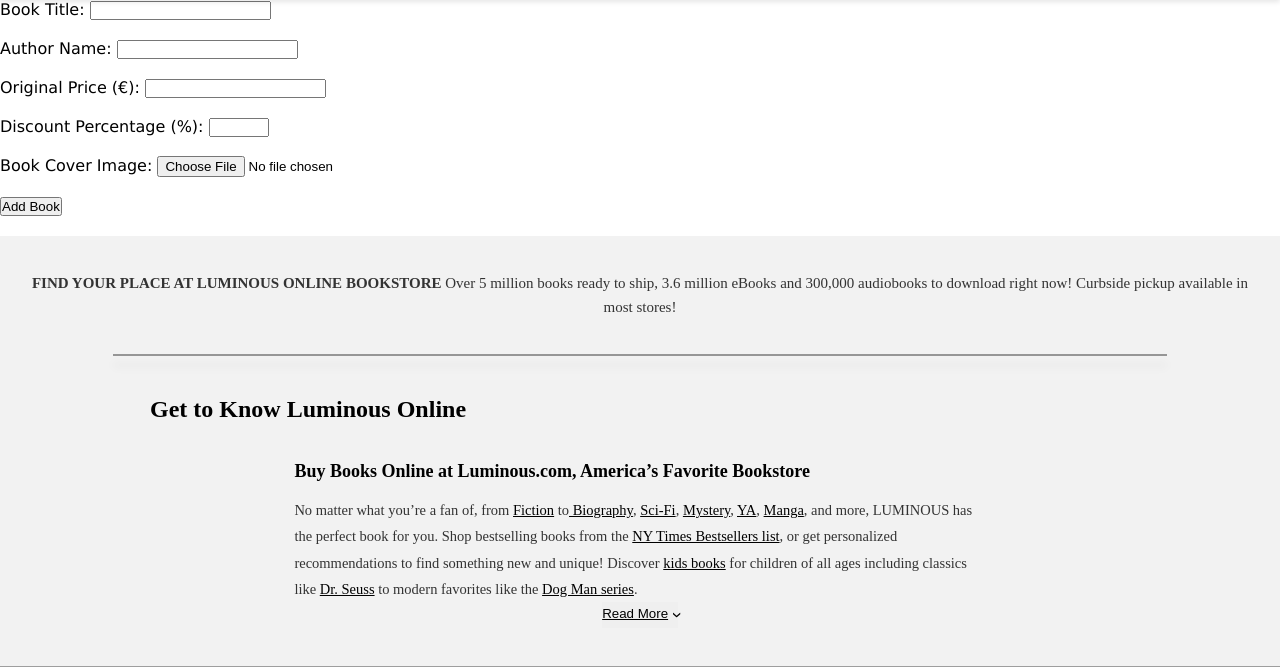
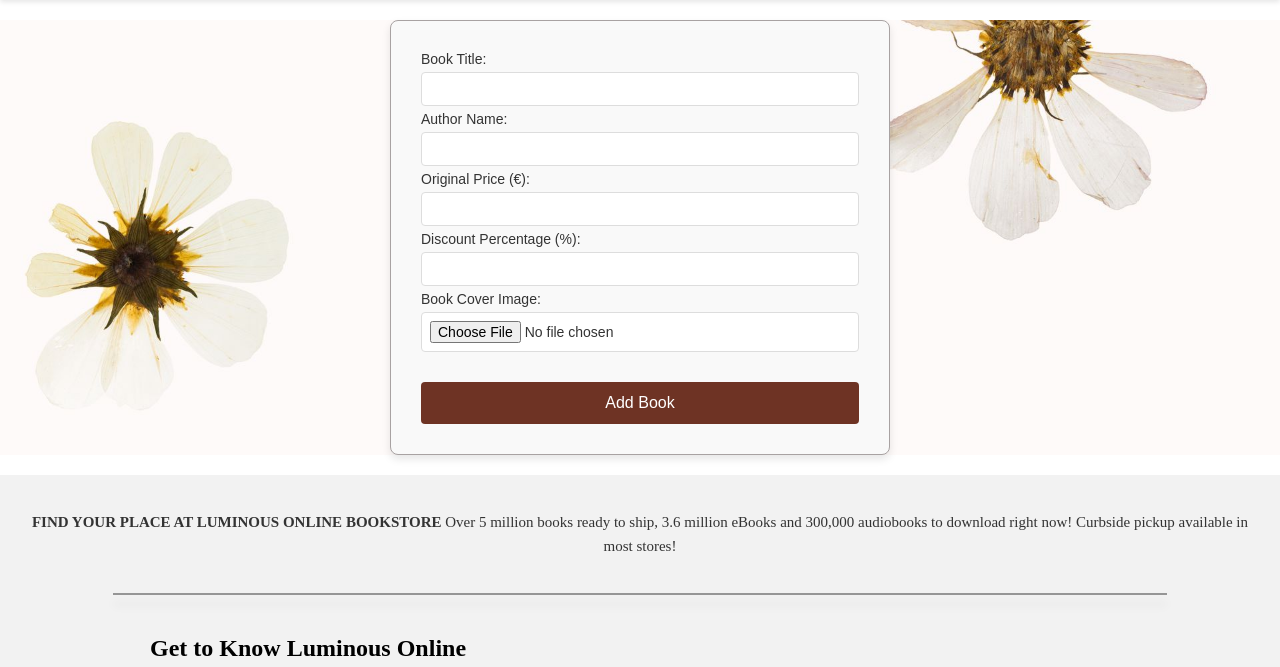
Before and after one commit to aulona-ab/WebDevelopment, a PHP site: page /add_book.php in a window 1280 px wide. Shown: the part 109-776 px from the top of the page. Run offline with PHP 8.4, Linux system fonts and the light colour scheme; a stand-in replaces the project's code that opens the database connection; grey boxes are pictures that could not be loaded.

Commit message:
Added CSS for the form and buttons, and implemented working Delete Book button functionality

```diff
--- a/page.css
+++ b/page.css
@@ -185,7 +185,114 @@
     text-shadow: 0px 0px 10px rgba(255, 255, 255, 0.8);
 }
 
+/* THE ADD BOOK FORM ------------------------------------------------------------------------------*/
+.add-books-container {
+  background-image: url(./wallpaper/lule.jpg);
+  background-size: cover;
 
+}
+
+form {
+  background-color: #f9f9f9;
+  border: 1px solid rgb(168, 162, 162);
+  padding: 30px;
+  border-radius: 8px;
+  box-shadow: 0 4px 8px rgba(0, 0, 0, 0.1);
+  max-width: 500px;
+  margin: 20px auto 0;
+  font-family: 'Arial', sans-serif;
+}
+
+form label {
+  display: block;
+  font-size: 14px;
+  color: #333;
+  margin-bottom: 5px;
+
+}
+
+
+form input {
+  width: 100%;
+  padding: 8px;
+  border: 1px solid #ddd;
+  border-radius: 4px;
+  margin-bottom: 5px;
+  font-size: 14px;
+  color: #333;
+  background-color: #fff;
+  transition: border-color 0.3s ease;
+}
+
+
+form input:focus {
+  border-color: #fda085;
+  outline: none;
+}
+
+form button {
+  background-color: #5c1a08e1;
+  color: white;
+  padding: 12px 20px;
+  border: none;
+  border-radius: 4px;
+  font-size: 16px;
+  cursor: pointer;
+  transition: background-color 0.3s ease;
+  width: 100%;
+  margin-top: 15px;
+}
+
+form button:hover {
+  background-color: #f6d365;
+}
+
+form input[type="file"] {
+  padding: 8px;
+  font-size: 14px;
+  margin-bottom: 15px;
+}
+
+form input[type="number"]::-webkit-outer-spin-button,
+form input[type="number"]::-webkit-inner-spin-button {
+  -webkit-appearance: none;
+  margin: 0;
+}
+
+form br {
+  display: none;
+}
+
+/*DELETE BUTTON -------------------------------------------------------------------------------*/
+.delete-form {
+  all: unset;
+  display: inline;
+}
+
+.delete-form * {
+  all: unset;
+}
+
+/* Delete Button Styles */
+.delete-form .delete-button {
+  background-color: #e63946;
+  color: white;
+  margin-top: 10px;
+  border: none;
+  padding: 5px 14px;
+  cursor: pointer;
+  border-radius: 25px;
+  font-size: 14px;
+  font-weight: bold;
+  transition: background-color 0.3s ease;
+}
+
+.delete-form .delete-button:hover {
+  background-color: #d62828;
+}
+
+
+/* SLIDER BOOK SUGGESTIONS --------------------------------------------------------------*/
 .slide {
     flex: 0 0 100%;
     height: 100%;
```
Also changed, not shown: delete_book.php (+41 -0 lines), books/18.jpg (deleted), wallpaper/flowers.jpg (added), wallpaper/lule.jpg (added), wallpaper/pink.jpg (added), wallpaper/sky.jpg (added).
